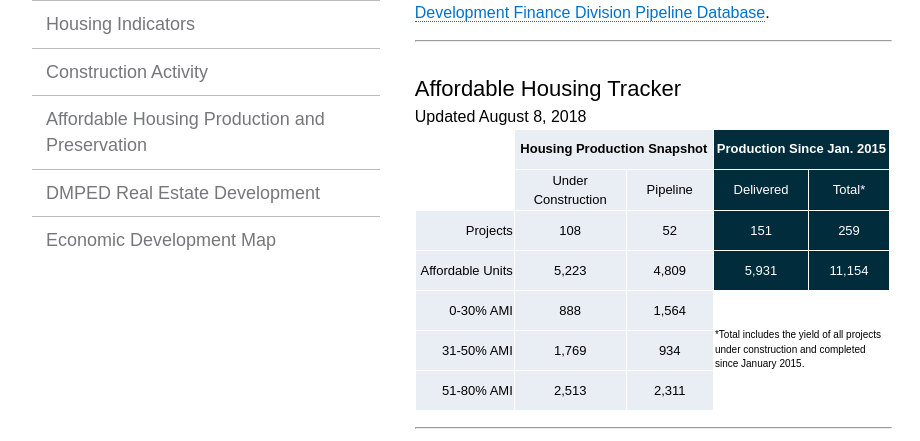
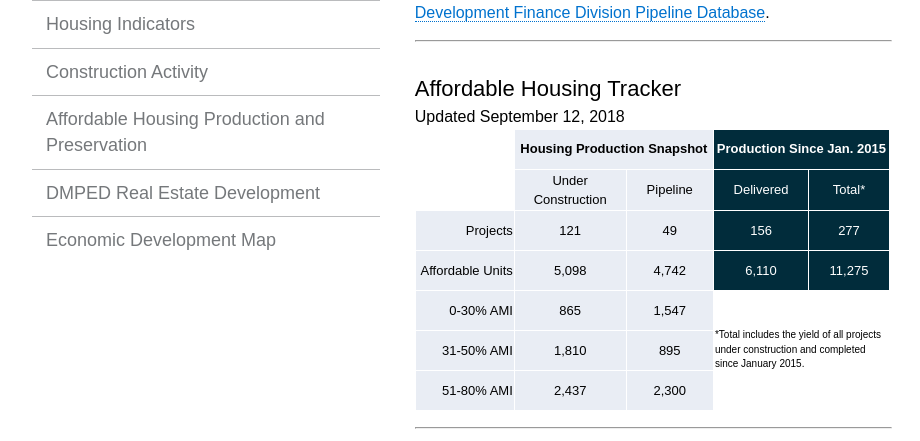
Before and after one commit to DCgov/economic-intelligence, a Jekyll site: the page built from affordable-production-preservation.html, in a window 1280 px wide, cut to the strip 357-798 px from the top of the page. Shown: the whole strip, without its empty margins (28-948 px from the left). Built offline with Jekyll 4.4.1, drawn with Linux system fonts in a browser that asks for light colours; nearby versions of some CDN libraries.

Commit message:
Update affordable-production-preservation.html

```diff
--- a/affordable-production-preservation.html
+++ b/affordable-production-preservation.html
@@ -10,7 +10,7 @@ title: Affordable Housing Production and Preservation
 
 <div>
 	<h2>Affordable Housing Tracker</h2>
-		Updated August 8, 2018
+		Updated September 12, 2018
 	<div class="ahtable">
 		<table>
 			<tbody>
@@ -28,33 +28,33 @@ title: Affordable Housing Production and Preservation
 				</tr>
 				<tr>
 					<td style="text-align:right !important" bgcolor="#E9EDF4">Projects</td>
-					<td bgcolor="#E9EDF4">108</td>
-					<td bgcolor="#E9EDF4">52</td>
-					<td bgcolor="#012C3B"><font color="#fff">151</font></td>
-					<td bgcolor="#012C3B"><font color="#fff">259</font></td>
+					<td bgcolor="#E9EDF4">121</td>
+					<td bgcolor="#E9EDF4">49</td>
+					<td bgcolor="#012C3B"><font color="#fff">156</font></td>
+					<td bgcolor="#012C3B"><font color="#fff">277</font></td>
 				</tr>
 				<tr>
 					<td style="text-align:right !important" bgcolor="#E9EDF4">Affordable Units</td>
-					<td bgcolor="#E9EDF4">5,223</td>
-					<td bgcolor="#E9EDF4">4,809</td>
-					<td bgcolor="#012C3B"><font color="#fff">5,931</font></td>
-					<td bgcolor="#012C3B"><font color="#fff">11,154</font></td>
+					<td bgcolor="#E9EDF4">5,098</td>
+					<td bgcolor="#E9EDF4">4,742</td>
+					<td bgcolor="#012C3B"><font color="#fff">6,110</font></td>
+					<td bgcolor="#012C3B"><font color="#fff">11,275</font></td>
 				</tr>
 				<tr>
 					<td style="text-align:right !important" bgcolor="#E9EDF4" border="0">0-30% AMI</td>
-					<td bgcolor="#E9EDF4">888</td>
-					<td bgcolor="#E9EDF4">1,564</td>
+					<td bgcolor="#E9EDF4">865</td>
+					<td bgcolor="#E9EDF4">1,547</td>
 					<td colspan="2" rowspan="3" style="text-align:left !important; font-size:x-small !important">*Total includes the yield of all projects under construction and completed since January 2015. </td>
 				</tr>
 				<tr>
 					<td style="text-align:right !important" bgcolor="#E9EDF4">31-50% AMI</td>
-					<td bgcolor="#E9EDF4">1,769</td>
-					<td bgcolor="#E9EDF4">934</td>
+					<td bgcolor="#E9EDF4">1,810</td>
+					<td bgcolor="#E9EDF4">895</td>
 				</tr>
 				<tr>
 					<td style="text-align:right !important" bgcolor="#E9EDF4">51-80% AMI</td>
-					<td bgcolor="#E9EDF4">2,513</td>
-					<td bgcolor="#E9EDF4">2,311</td>
+					<td bgcolor="#E9EDF4">2,437</td>
+					<td bgcolor="#E9EDF4">2,300</td>
 				</tr>
 			</tbody>
 		</table>
```
